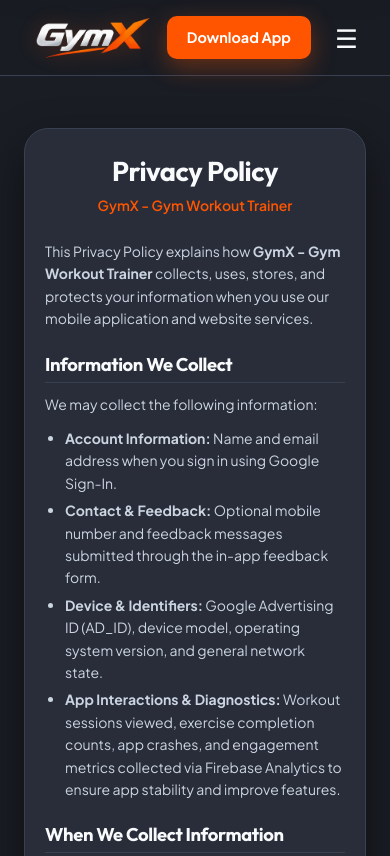
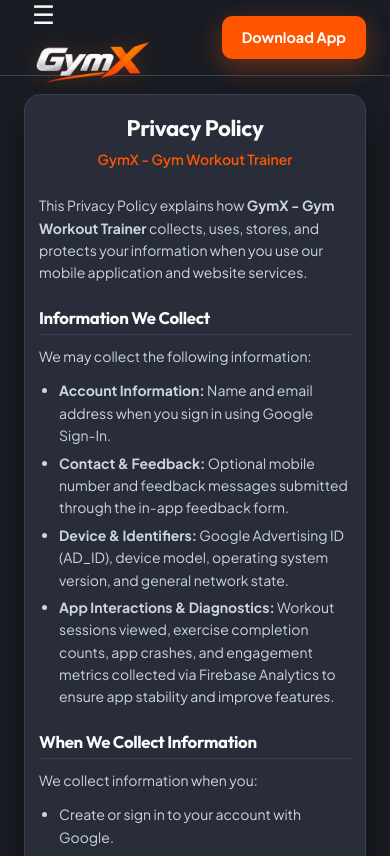
Before and after one commit to gymxworkout/gymxworkout.github.io, a plain HTML site: page privacy-policy.html in a window 390 px wide. Shown: the top 856 px of the page. Drawn offline with Linux system fonts and the light colour scheme.

Commit message:
Update privacy-policy.html

```diff
--- a/privacy-policy.html
+++ b/privacy-policy.html
@@ -80,11 +80,36 @@
       border: 1px solid rgba(255, 85, 0, 0.25);
     }
     @media (max-width: 768px) {
+      .legal-page {
+        margin-top: 68px;
+        padding: 36px 0 52px 0;
+      }
       .legal-card {
-        padding: 26px 20px;
+        padding: 26px 18px;
+        border-radius: 20px;
       }
       .legal-card h1 {
-        font-size: 1.7rem;
+        font-size: 1.65rem;
+      }
+    }
+    @media (max-width: 480px) {
+      .legal-page {
+        padding: 26px 0 40px 0;
+      }
+      .legal-card {
+        padding: 20px 14px;
+        border-radius: 16px;
+      }
+      .legal-card h1 {
+        font-size: 1.4rem;
+      }
+      .legal-card h2 {
+        font-size: 1.05rem;
+      }
+      .email-badge {
+        word-break: break-all;
+        font-size: 0.8rem;
+        padding: 6px 10px;
       }
     }
   </style>
@@ -94,12 +119,21 @@
   <!-- Header -->
   <header class="site-header">
     <div class="container header-inner">
-      <a href="index.html" class="brand-logo" aria-label="GymX Home">
-        <img src="assets/gymx_logo.webp" alt="GymX" class="brand-wordmark" width="140" height="48">
-      </a>
+      <div class="header-left">
+        <button class="nav-toggle" aria-label="Toggle navigation menu" aria-expanded="false">
+          <span class="nav-toggle-icon">☰</span>
+        </button>
+        <a href="index.html" class="brand-logo" aria-label="GymX Home">
+          <img src="assets/gymx_logo.webp" alt="GymX" class="brand-wordmark" width="140" height="48">
+        </a>
+      </div>
 
       <nav aria-label="Main Navigation">
         <ul class="nav-links">
+          <li class="nav-drawer-header">
+            <img src="assets/gymx_logo.webp" alt="GymX" class="brand-wordmark" width="110" height="38">
+            <button class="nav-close-btn" aria-label="Close navigation menu">✕</button>
+          </li>
           <li><a href="index.html" class="nav-link">Home</a></li>
           <li><a href="index.html#exercises" class="nav-link">3D Exercises</a></li>
           <li><a href="index.html#plans" class="nav-link">Workout Plans</a></li>
@@ -112,12 +146,10 @@
         <a href="https://play.google.com/store/apps/details?id=com.gymx.workout" target="_blank" rel="noopener noreferrer" class="btn btn-primary btn-sm">
           Download App
         </a>
-        <button class="nav-toggle" aria-label="Toggle navigation menu" aria-expanded="false">
-          ☰
-        </button>
       </div>
     </div>
   </header>
+  <div class="nav-backdrop" aria-hidden="true"></div>
 
   <!-- Legal Content -->
   <main class="legal-page">
```
